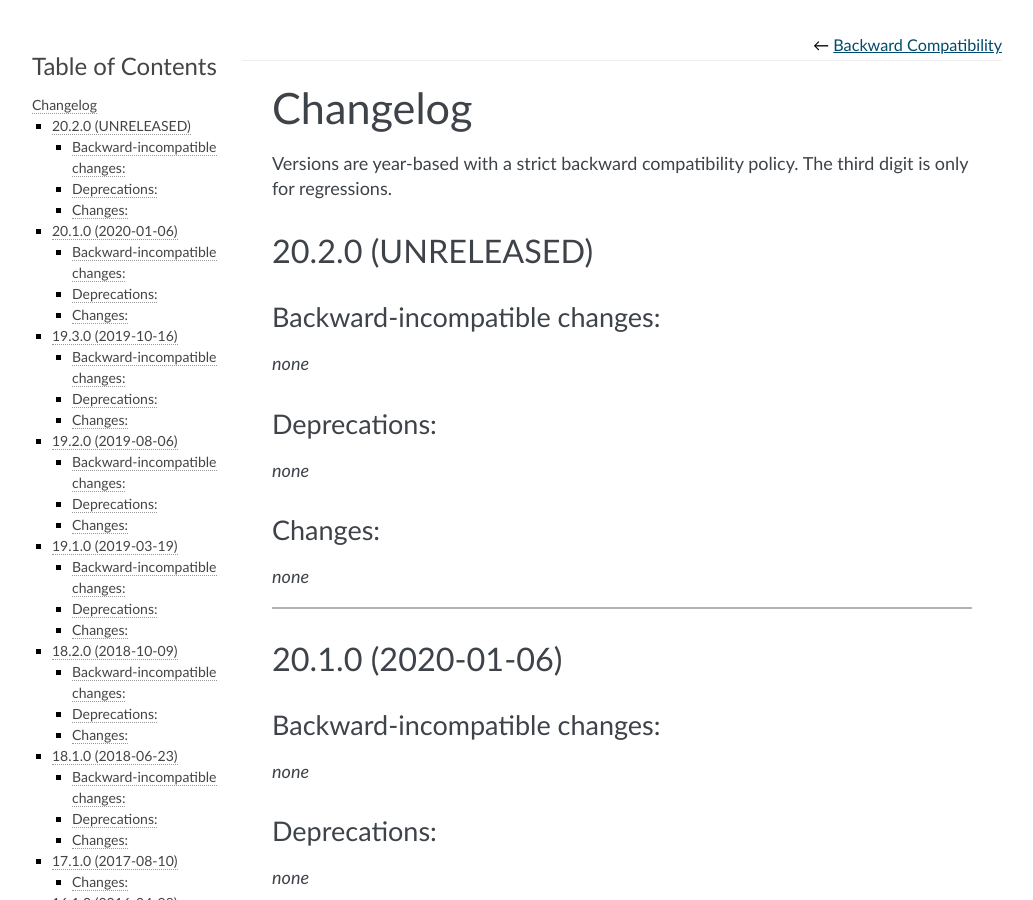
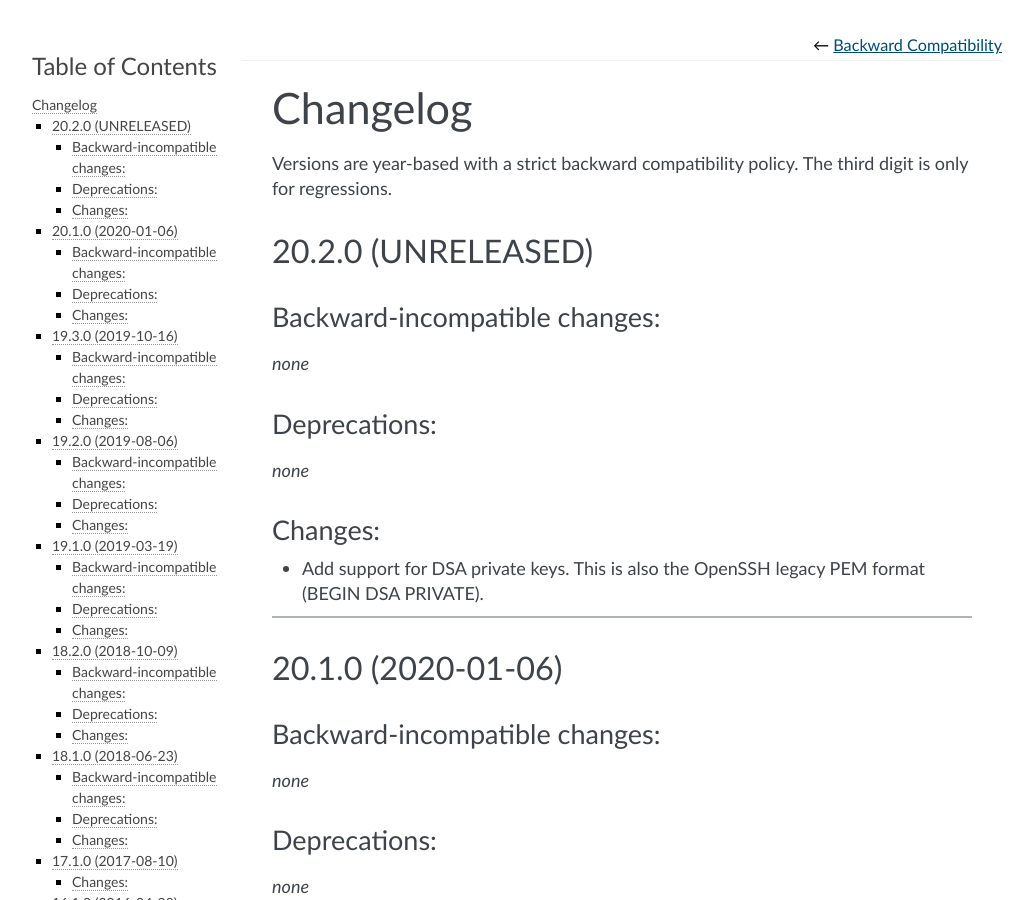
Before and after one commit to hynek/pem, a Sphinx documentation site: the page built from docs/changelog.rst, in a window 1280 px wide and 900 px high. Shown: the whole window, without its empty margins (128-1161 px from the left). Built offline with Sphinx 7.4.7, drawn with Linux system fonts in a browser that asks for light colours.

Commit message:
Use generic DSA private.

```diff
--- a/CHANGELOG.rst
+++ b/CHANGELOG.rst
@@ -26,7 +26,9 @@ Deprecations:
 Changes:
 ^^^^^^^^
 
-*none*
+- Add support for DSA private keys.
+  This is also the OpenSSH legacy PEM format
+  (BEGIN DSA PRIVATE).
 
 
 ----
--- a/docs/api.rst
+++ b/docs/api.rst
@@ -33,8 +33,8 @@ The following objects can be returned by the parsing functions.
 .. autoclass:: RSAPrivateKey(PrivateKey)
 .. autoclass:: RSAPublicKey(PublicKey)
 .. autoclass:: ECPrivateKey(PrivateKey)
+.. autoclass:: DSAPrivateKey(PrivateKey)
 .. autoclass:: OpenSSHPrivateKey(PrivateKey)
-.. autoclass:: OpenSSHDSAPrivateKey(PrivateKey)
 .. autoclass:: DHParameters(AbstractPEMObject)
 .. autoclass:: CertificateRequest(AbstractPEMObject)
 .. autoclass:: CertificateRevocationList(AbstractPEMObject)
```
Also changed, not shown: 3 other files.
